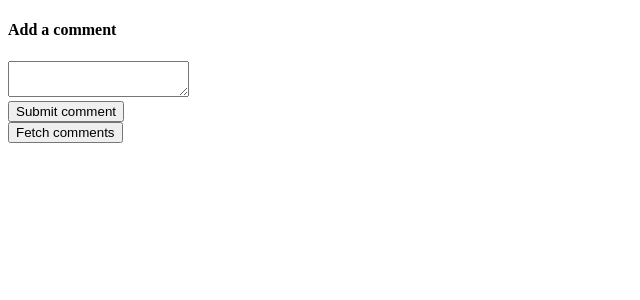
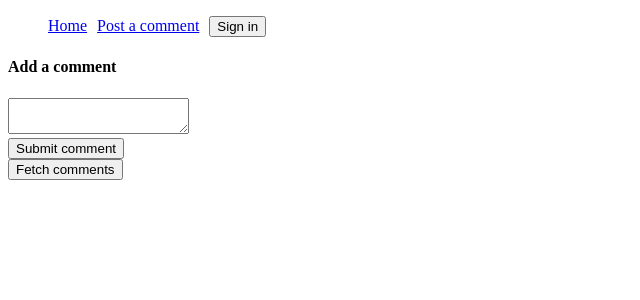
Before and after one commit to vincentleeuwen/curly-disco, a React (Create React App) app: page /post in a window 1280 px wide. Shown: the top 300 px of the page, without its empty margins (0-640 px from the left). Built offline with nearby package versions, Linux system fonts and the light colour scheme.

Commit message:
sign in sign out functionality

```diff
--- a/src/actions/index.js
+++ b/src/actions/index.js
@@ -13,4 +13,4 @@ export const fetchComments = () => {
   }
 };
 
-export const changeAugh = isLoggedIn => ({ type: CHANGE_AUTH, payload: isLoggedIn })
+export const changeAuth = isLoggedIn => ({ type: CHANGE_AUTH, payload: isLoggedIn })
--- a/src/components/App/App.js
+++ b/src/components/App/App.js
@@ -1,29 +1,55 @@
 import React, { Fragment, Component } from 'react';
 import { Route, Link } from 'react-router-dom';
+import { connect } from 'react-redux';
+import PropTypes from 'prop-types';
+
+import * as actions from 'actions';
 import CommentBox from '../CommentBox';
 import CommentList from '../CommentList';
 
-export default class App extends Component {
+class App extends Component {
+  renderButton() {
+    const { auth, changeAuth } = this.props;
+    return (
+      <button onClick={() => changeAuth(!auth)}>
+        {auth ? 'Sign out' : 'Sign in'}
+      </button>
+    )
+  }
   renderHeader() {
     return (
       <ul>
-        <li>
+        <li style={{ display: 'inline', marginRight: '10px' }}>
           <Link to="/">Home</Link>
         </li>
-        <li>
+        <li style={{ display: 'inline', marginRight: '10px' }}>
           <Link to="/post">Post a comment</Link>
         </li>
-        <li>{this.renderButton()}</li>
+        <li style={{ display: 'inline', marginRight: '10px' }}>
+          {this.renderButton()}
+        </li>
       </ul>
     )
-
   }
   render() {
     return (
       <Fragment>
+        {this.renderHeader()}
         <Route path="/post" component={CommentBox} />
         <Route path="/" component={CommentList} exact />
       </Fragment>
     );
   }
 }
+
+const mapStateToProps = state => {
+  return {
+    auth: state.auth
+  }
+}
+
+CommentList.propTypes = {
+  auth: PropTypes.bool.isRequired,
+}
+
+export default connect(mapStateToProps, actions)(App);
```
